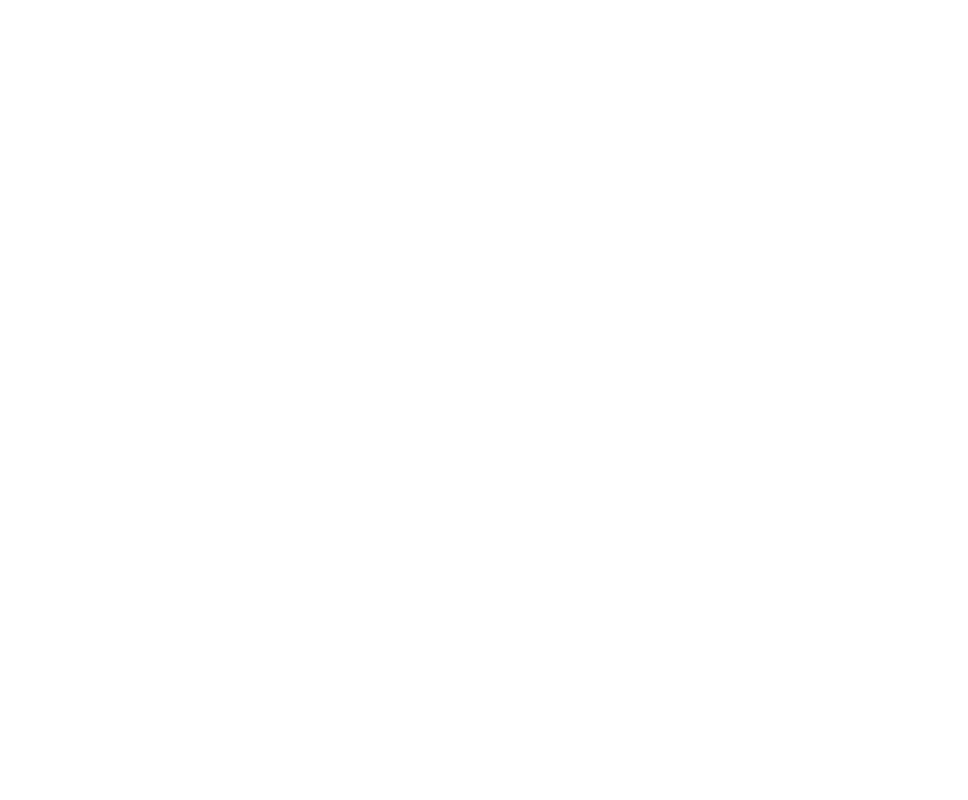
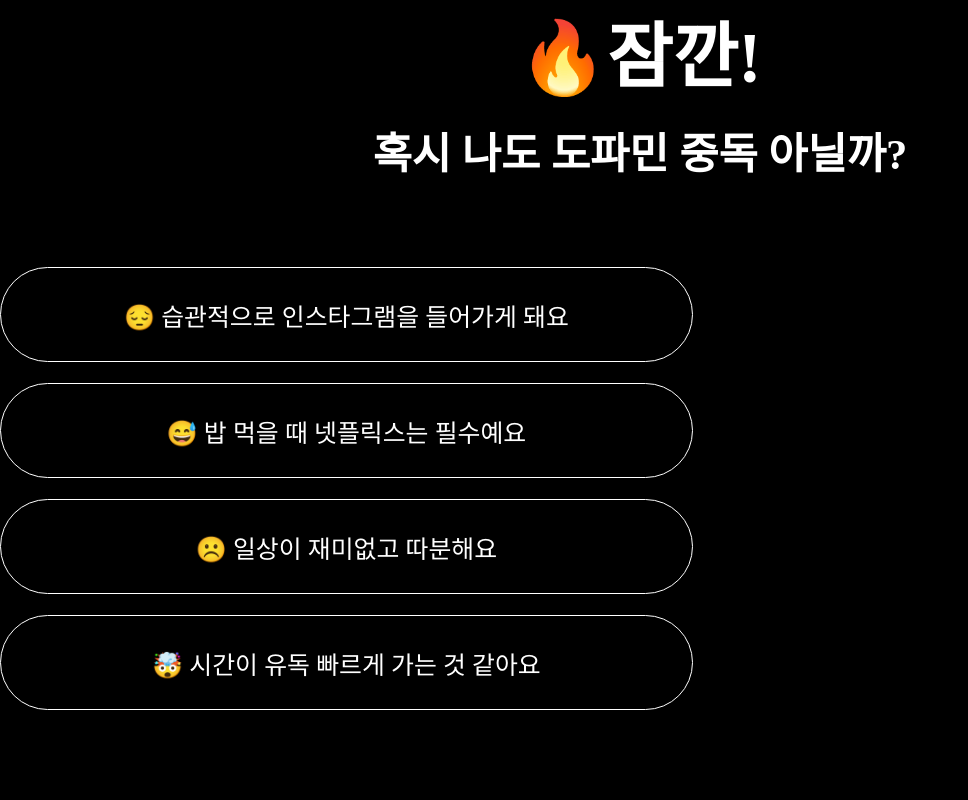
Before and after one commit to Trendithon-Dopaming/Front-end, a React (Create React App) app in the folder frontend1/: page / in a window 1280 px wide. Before the commit this address had no page. Shown: the top 800 px of the page, without its empty margins (0-968 px from the left). Built offline with nearby package versions, Linux system fonts and the light colour scheme.

Commit message:
main 기초 레이아웃 디자인 및 페이지 라우터 수정

```diff
--- a/frontend1/src/App.js
+++ b/frontend1/src/App.js
@@ -1,20 +1,13 @@
-import "./App.css";
-import React from "react";
-import { BrowserRouter as Router, Route, Routes } from "react-router-dom";
+import { BrowserRouter, Routes, Route } from "react-router-dom";
+import Mainpage from "./pages";
 
-//페이지
-import Mainpage from "./pages/mainpage";
-
-function App() {
-    return (
-        <div className="App">
-            <Router>
-                <Routes>
-                    <Route path="/mainpage" element={<Mainpage />}></Route>
-                </Routes>
-            </Router>
-        </div>
-    );
-}
-
+const App = () => {
+  return (
+    <BrowserRouter>
+      <Routes>
+        <Route path="/" element={<Mainpage />}></Route>
+      </Routes>
+    </BrowserRouter>
+  );
+};
 export default App;
--- /dev/null
+++ b/frontend1/src/pages/index.js
@@ -0,0 +1,133 @@
+import styled from "styled-components";
+import { useEffect, useState } from "react";
+
+const MainSection = styled.div`
+  .mainPart {
+    text-align: center;
+    background-color: black;
+    color: #fff;
+    font-family: Pretendard;
+    .part1 {
+      display: inline-flex;
+      flex-direction: column;
+      align-items: center;
+      margin-bottom: 422.13px;
+      .hook1 {
+        text-align: center;
+        font-size: 71.094px;
+        font-style: normal;
+        font-weight: 800;
+        line-height: normal;
+      }
+      .hook2 {
+        text-align: center;
+        font-size: 42.656px;
+        font-style: normal;
+        font-weight: 800;
+        line-height: normal;
+        margin-bottom: 86.497px;
+      }
+      .hook3 {
+        font-size: 24.883px;
+        font-style: normal;
+        font-weight: 500;
+        line-height: normal;
+        display: flex;
+        align-items: flex-start;
+        align-content: flex-start;
+        gap: 21px 29.622px;
+        flex-wrap: wrap;
+        .worry {
+          border-radius: 52.444px;
+          border: 1.185px solid #fff;
+          background: #000;
+          display: flex;
+          width: 569.935px;
+          padding: 28.438px 60.43px;
+          justify-content: center;
+          align-items: center;
+          gap: 11.849px;
+        }
+      }
+    }
+    .title1 {
+      font-size: 36px;
+      font-style: normal;
+      font-weight: 500;
+      line-height: normal;
+    }
+    .title2 {
+      font-size: 50px;
+      font-style: normal;
+      font-weight: 800;
+      line-height: normal;
+    }
+    .actiImg {
+      margin: 86px 0 86px 0;
+    }
+    .dirBtn {
+      text-align: center;
+      font-size: 24px;
+      font-style: normal;
+      font-weight: 500;
+      line-height: normal;
+      display: inline-flex;
+      padding: 26px 105px;
+      justify-content: center;
+      align-items: center;
+      gap: 10px;
+      border-radius: 16px;
+      border: 1px solid #fff;
+      background: #000;
+      margin-bottom: 240px;
+    }
+  }
+`;
+
+const Mainpage = () => {
+  return (
+    <MainSection>
+      <div className="mainPart">
+        <div className="part1">
+          <div className="hook1">🔥잠깐!</div>
+          <br />
+          <div className="hook2">혹시 나도 도파민 중독 아닐까?</div>
+          <div className="hook3">
+            <div className="worry">
+              😔 습관적으로 인스타그램을 들어가게 돼요
+            </div>
+            <div className="worry">😅 밥 먹을 때 넷플릭스는 필수예요</div>
+            <div className="worry">☹️ 일상이 재미없고 따분해요</div>
+            <div className="worry">🤯 시간이 유독 빠르게 가는 것 같아요</div>
+          </div>
+        </div>
+        <div className="part2">
+          <div className="title1">
+            건강한 도파민은 남다른 경험을 쌓아갈 때 분출됩니다.
+          </div>
+          <br />
+          <div className="title2">
+            도파밍에서 다른 사람들의 남다른 경험을 구경할 수 있어요.
+          </div>
+          <div className="actiImg">이미지 추가 예정</div>
+
+          <div className="dirBtn">경험 파밍 바로가기</div>
+        </div>
+        <div className="part3">
+          <div className="title1">
+            또한, 불확실해보였던 것들이 확실해질 때 건강한 도파민은 분비됩니다.
+          </div>
+          <br />
+          <div className="title2">
+            도파밍에서는 시작부터 끝까지 경험이 이루어지는 과정을
+            <br /> 직접 설계하고 볼 수 있습니다.
+          </div>
+          <div className="farmImg">파밍 그래프 첨부 예정</div>
+          <div className="dirBtn">나의 팜 바로가기</div>
+        </div>
+      </div>
+    </MainSection>
+  );
+};
+
+export default Mainpage;
--- a/frontend1/src/pages/mainpage.js
+++ /dev/null
@@ -1,5 +0,0 @@
-function Mainpage() {
-    return <div className="Mainpage"></div>;
-}
-
-export default Mainpage;
```
Also changed, not shown: frontend1/package.json (+1 -6 lines), 1 other file (tests, documents, lock files or other folders).
